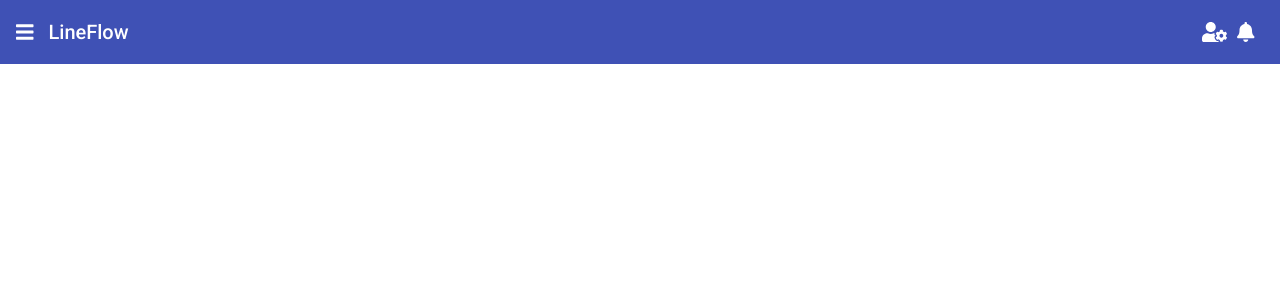
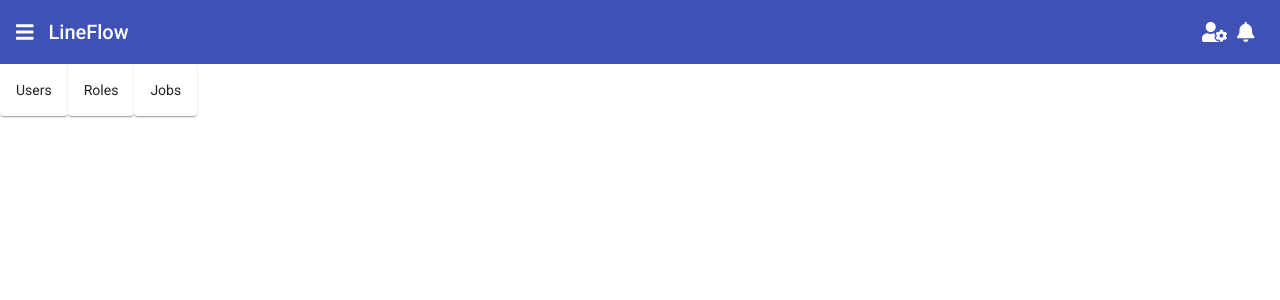
Before and after one commit to Elybourland/LineFlow, an Angular app in the folder client/: page / in a window 1280 px wide. Shown: the top 300 px of the page. Built offline with nearby package versions, Linux system fonts and the light colour scheme.

Commit message:
summary stuff

```diff
--- a/client/src/app/app.component.html
+++ b/client/src/app/app.component.html
@@ -1 +1,2 @@
 <app-title-bar></app-title-bar>
+<app-overview></app-overview>
--- a/client/src/app/app.module.ts
+++ b/client/src/app/app.module.ts
@@ -13,13 +13,15 @@ import { MatIconModule } from '@angular/material/icon';
 import { MatDividerModule } from '@angular/material/divider';
 import { OverviewComponent } from './components/overview/overview.component';
 import { MatCardModule } from '@angular/material/card';
+import { SummaryCardComponent } from './components/overview/summary-card/summary-card.component';
 
 @NgModule({
   declarations: [
     AppComponent,
     TitleBarComponent,
     NavMenuComponent,
-    OverviewComponent
+    OverviewComponent,
+    SummaryCardComponent
   ],
   imports: [
     BrowserModule,
--- a/client/src/app/components/overview/overview.component.css
+++ b/client/src/app/components/overview/overview.component.css
@@ -0,0 +1,3 @@
+.card-container {
+    display: flex;
+}
--- a/client/src/app/components/overview/overview.component.html
+++ b/client/src/app/components/overview/overview.component.html
@@ -1 +1,5 @@
-<p>overview works!</p>
+<div class="card-container">
+<div *ngFor="let summary of summaries" >
+    <app-summary-card [summary]="summary"></app-summary-card>
+</div>
+</div>
--- a/client/src/app/components/overview/overview.component.ts
+++ b/client/src/app/components/overview/overview.component.ts
@@ -1,4 +1,5 @@
 import { Component, OnInit } from '@angular/core';
+import { Summary } from 'src/app/models/summary.model';
 
 @Component({
   selector: 'app-overview',
@@ -7,7 +8,16 @@ import { Component, OnInit } from '@angular/core';
 })
 export class OverviewComponent implements OnInit {
 
-  constructor() { }
+ summaries: Summary[];
+
+  constructor() {
+    this.summaries = [
+      { id: 1, icon: 'faUser', name: 'Users',},
+      { id: 1, icon: 'faUser', name: 'Roles',},
+      { id: 1, icon: 'faUser', name: 'Jobs',},
+    ]
+
+   }
 
   ngOnInit(): void {
   }
--- /dev/null
+++ b/client/src/app/components/overview/summary-card/summary-card.component.css
@@ -0,0 +1,4 @@
+.mat-card {
+    max-width: 400px;
+    display: inline-block;
+}
--- /dev/null
+++ b/client/src/app/components/overview/summary-card/summary-card.component.html
@@ -0,0 +1,3 @@
+<mat-card>
+    {{ summary.name }}
+</mat-card>
--- /dev/null
+++ b/client/src/app/components/overview/summary-card/summary-card.component.ts
@@ -0,0 +1,19 @@
+import { Component, Input, OnInit } from '@angular/core';
+import { Summary } from '../../../models/summary.model'
+
+@Component({
+  selector: 'app-summary-card',
+  templateUrl: './summary-card.component.html',
+  styleUrls: ['./summary-card.component.css']
+})
+export class SummaryCardComponent implements OnInit {
+  @Input() summary: Summary;
+
+  constructor() {
+    this.summary = {} as Summary;
+  }
+
+  ngOnInit(): void {
+  }
+
+}
--- a/client/src/app/models/overview.model.ts
+++ b/client/src/app/models/summary.model.ts
@@ -1,4 +1,4 @@
-export interface Overview {
+export interface Summary {
     id: number;
     icon: string;
     name: string;
```
Also changed, not shown: 1 other file (tests, documents, lock files or other folders).
